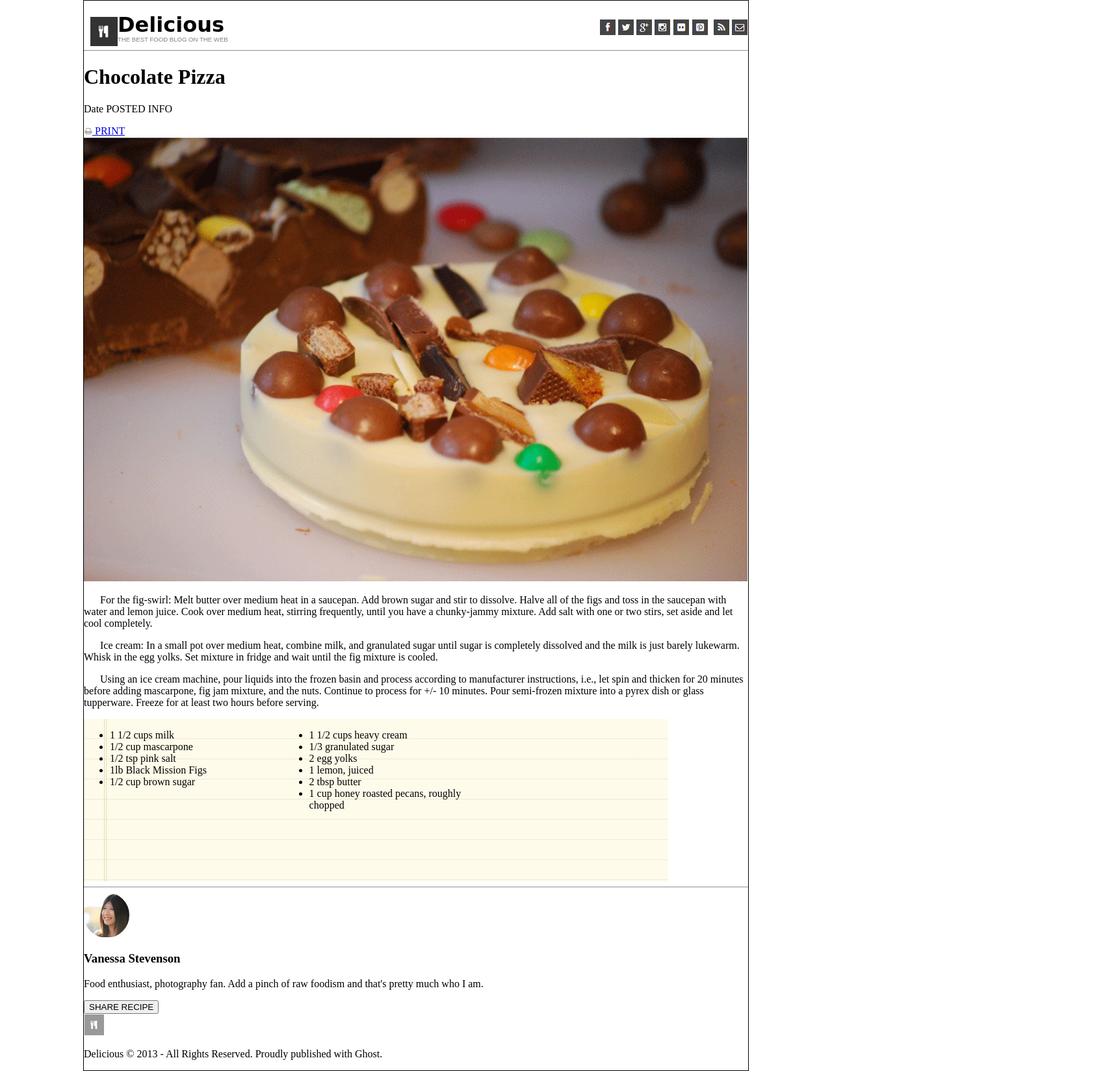
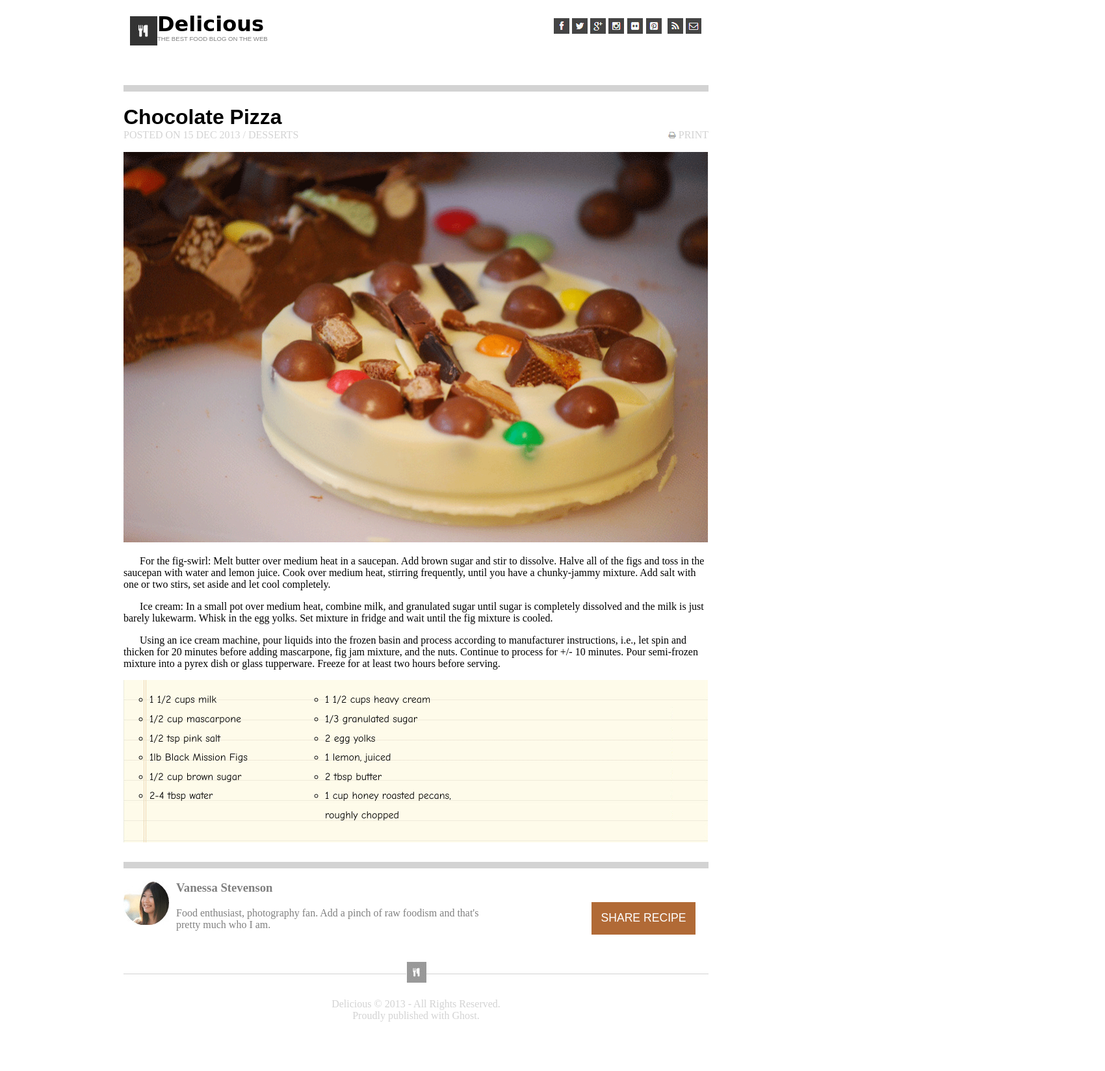
Before and after one commit to RJB888/chocolate-pizza, a plain HTML site: page index.html in a window 1280 px wide. Shown: the whole page at 65% size, 1700 px wide, since content can reach past the window. After the commit the page ends 1613 px from the top, so only its background shows below. Drawn offline with Linux system fonts and the light colour scheme.

Commit message:
finished basic css.  need to do small tweaks to lists

```diff
--- a/index.html
+++ b/index.html
@@ -23,10 +23,11 @@
       <a href="#"><img id="spacer" src="img/rss-icon.png" alt=""></a>
       <a href="#"><img src="img/mail-icon.png" alt=""></a>
     </nav>
-    <hr class="clearfix">
+    <div class="clearfix"></div>
     <h1>Chocolate Pizza</h1>
-    <p>Date POSTED INFO</p>
-    <a href="#"><img src="img/print-icon.png" alt=""> PRINT</a>
+    <p id="postedinfo">POSTED ON 15 DEC 2013 / DESSERTS
+    <a href="#" id="printbutton"><img src="img/print-icon.png" alt=""> PRINT</a></p>
+
     <img id="mainImage" src="img/choco-pizza.png" alt="Chocolate Pizza" title="Chocolate Pizza">
     <div class="recipetext">
       <!--recipe paragraphs  -->
@@ -43,6 +44,7 @@
         <li>1/2 tsp pink salt</li>
         <li>1lb Black Mission Figs</li>
         <li>1/2 cup brown sugar</li>
+        <li>2-4 tbsp water</li>
       </ul>
       <ul class="column">
         <li>1 1/2 cups heavy cream</li>
@@ -54,12 +56,11 @@
       </ul>
     </div>
     <div class="clearfix"></div>
-    <hr>
     <div class="author">
       <img src="img/van-pic.png" alt="Vanessa Stevenson" title="Vanessa Stevenson">
       <h3>Vanessa Stevenson</h3>
-      <p>Food enthusiast, photography fan.  Add a pinch of raw foodism and that's pretty much who I am.</p>
-      <input type="button" name="share" value="SHARE RECIPE">
+      <p>Food enthusiast, photography fan.  Add a pinch of raw foodism and that's <br />pretty much who I am.</p>
+      <button type="button" name="share" value="SHARE RECIPE">SHARE RECIPE</button>
     </div>
     <section class="footer">
       <img id="bottomLogo" src="img/small-logo.png" alt="">
--- a/style.css
+++ b/style.css
@@ -4,6 +4,11 @@ box-sizing: border-box;
 
  }
 
+h1 {
+  margin-bottom: 0px;
+  font-family: Arial, sans-serif;
+  font-stretch: condensed;
+}
 
 h2 {
   width: 40%;
@@ -16,12 +21,25 @@ h2 {
   display: inline;
 }
 
+ul {
+  list-style: circle;
+}
+
+li {
+    font-family: "comic sans MS";
+    line-height: 1.85em;
+}
 
 body {
 
-  width: 80%;
+  width: 900px;
   margin: auto;
-  border: thin solid black;
+}
+
+hr {
+  size: 10px;
+  color: darkgrey;
+
 }
 
 div {
@@ -31,9 +49,9 @@ div {
 }
 
 nav {
-  position: fixed;
-  top: 30px;
-  right: 130px;
+  position: relative;
+  top: -40px;
+  right: -610px;
   margin-bottom: 35px;
 }
 
@@ -49,11 +67,13 @@ nav {
 }
 
 .clearfix {
-
+    border-top: 10px solid lightgrey;
     clear: both;
 }
 
 .recipe {
+  width: 100%;
+  margin-bottom: 30px;
   background-image: url(img/list-bg.png);
   background-repeat: no-repeat;
   height: 250px;
@@ -69,17 +89,56 @@ nav {
 
 
 .author {
+  color: grey;
+}
+
+.author img {
+  float: left;
+  margin-right: 10px;
+}
+
+.author button {
+  position: relative;
+  background-color: #b16a36;
+  font-size: 1.1em;
+  border: none;
+  color: white;
+  bottom: 60px;
+  right: -720px;
+  width: 160px;
+  height: 50px;
+}
+
+.footer {
+  border-top: thin solid lightgrey;
+  text-align: center;
 
 }
 
-.footer {
+.footer p {
+  width: 270px;
+  color: lightgrey;
+  margin: auto;
+  margin-bottom: 40px;
 
+}
+
+#postedinfo {
+  margin-top: 0px;
+  color: lightgrey;
 
 }
 
 #topIcon {
   float: left;
   margin-top: -5px;
+}
+
+#printbutton {
+  color: lightgrey;
+  text-decoration: none;
+  float: right;
+
 }
 
 #smalltext {
@@ -97,7 +156,8 @@ nav {
 }
 
 #bottomLogo {
-
+  margin-top: -20px;
+  margin-bottom: 20px;
 }
 
 #mainImage {
```
